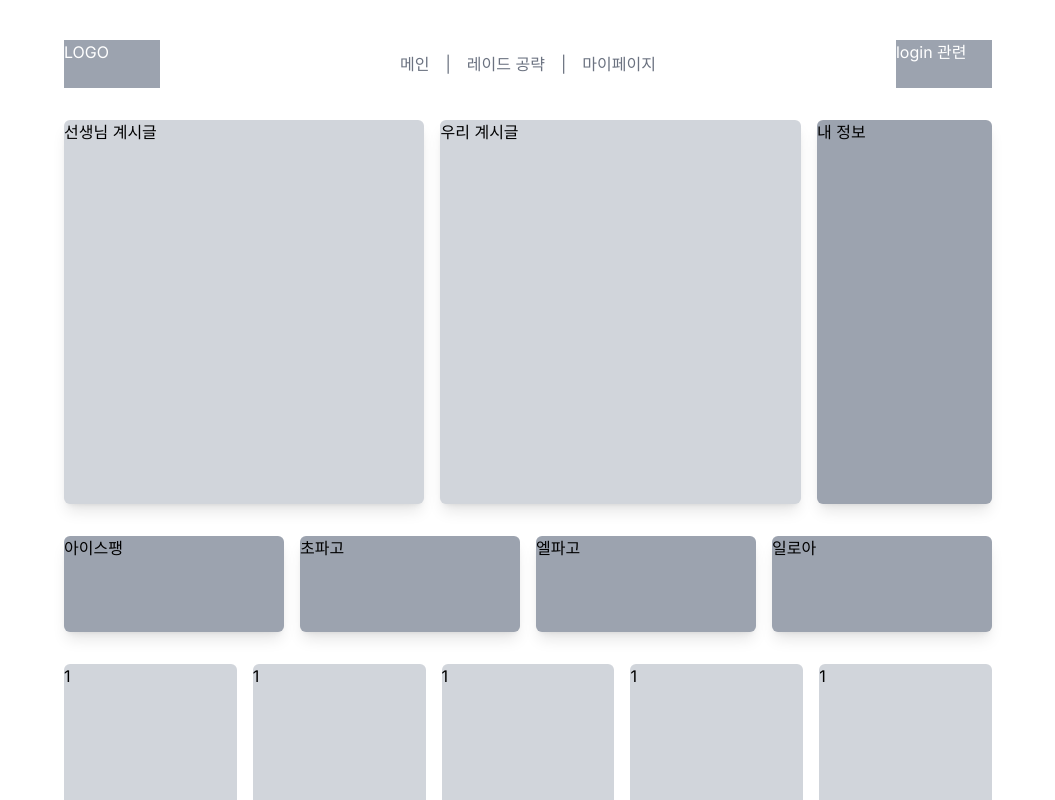
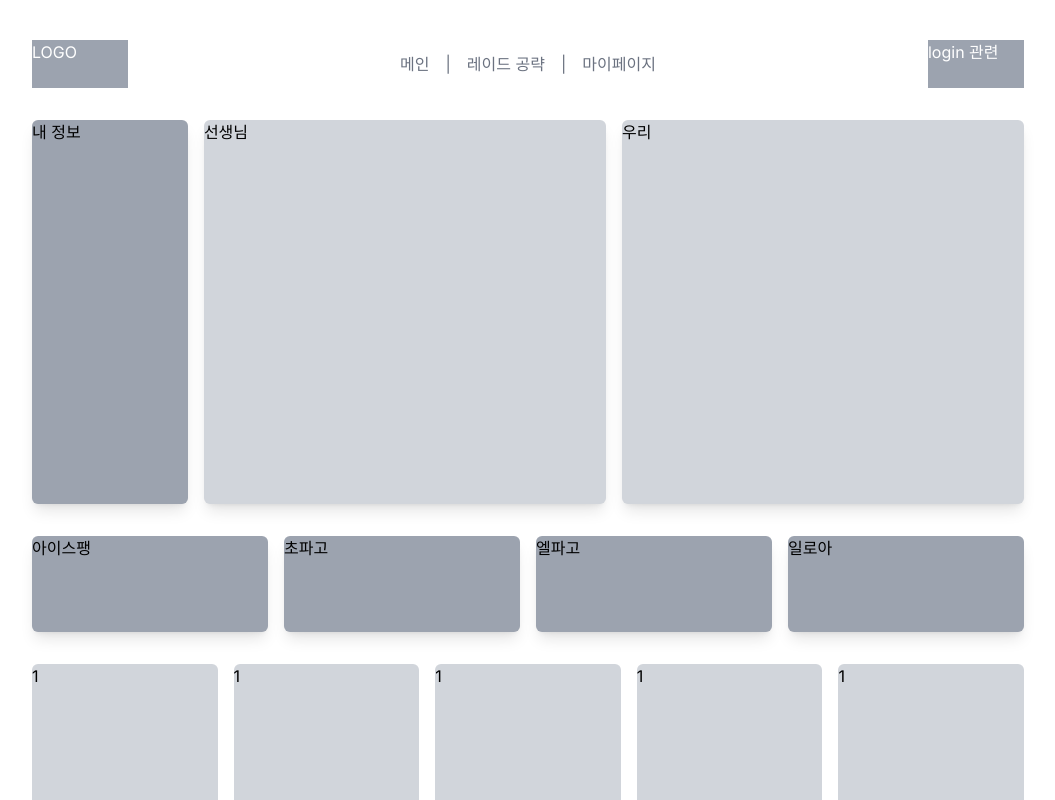
Before and after one commit to LostArk-RaidBoard/Star-Breaker-Raid, a Next.js app: page / in a window 1280 px wide. Shown: the top 800 px of the page, without its empty margins (112-1167 px from the left). Built offline with nearby package versions, Linux system fonts and the light colour scheme.

Commit message:
feat#4 mainpage add  DynamicLayout

```diff
--- a/next.config.mjs
+++ b/next.config.mjs
@@ -5,7 +5,6 @@ const nextConfig = {
       test: /\.svg$/,
       use: ['@svgr/webpack'],
     })
-
     return config
   },
 }
--- a/src/components/MainField/Embeded.tsx
+++ b/src/components/MainField/Embeded.tsx
@@ -1,10 +1,18 @@
 export default function Embeded() {
   return (
-    <div className='flex h-full w-full items-center justify-between gap-4'>
-      <div className='h-24 w-[24%] rounded-md bg-gray-400 shadow-lg'>아이스팽 </div>
-      <div className='h-24 w-[24%] rounded-md bg-gray-400 shadow-lg'>초파고 </div>
-      <div className='h-24 w-[24%] rounded-md bg-gray-400 shadow-lg'>엘파고 </div>
-      <div className='h-24 w-[24%] rounded-md bg-gray-400 shadow-lg'>일로아 </div>
+    <div className='flex h-full w-full grid-cols-4 items-center justify-between gap-4'>
+      <div className='h-24 w-24 rounded-md bg-gray-400 shadow-lg sm:w-32 md:w-52 lg:w-72 xl:w-80'>
+        아이스팽
+      </div>
+      <div className='h-24 w-24 rounded-md bg-gray-400 shadow-lg sm:w-32 md:w-52 lg:w-72 xl:w-80'>
+        초파고
+      </div>
+      <div className='h-24 w-24 rounded-md bg-gray-400 shadow-lg sm:w-32 md:w-52 lg:w-72 xl:w-80'>
+        엘파고
+      </div>
+      <div className='h-24 w-24 rounded-md bg-gray-400 shadow-lg sm:w-32 md:w-52 lg:w-72 xl:w-80'>
+        일로아
+      </div>
     </div>
   )
 }
--- a/src/components/MainField/MainField.tsx
+++ b/src/components/MainField/MainField.tsx
@@ -5,9 +5,8 @@ import MainRaidGuide from '@/components/MainField/MainRaidGuide'
 export default function MainField() {
   return (
     <div className='mt-8 flex h-full w-full flex-col items-center justify-center'>
-      <div className='flex h-96 w-full gap-4'>
+      <div className='flex h-[700px] w-full flex-col gap-4 md:h-96 md:flex-row'>
         <MainPost />
-        <div className='h-full w-[19%] rounded-md bg-gray-400 shadow-lg'>내 정보</div>
       </div>
       <div className='mt-8 h-24 w-full'>
         <Embeded />
--- a/src/components/MainField/MainPost.tsx
+++ b/src/components/MainField/MainPost.tsx
@@ -1,8 +1,11 @@
 export default function MainPost() {
   return (
-    <div className='flex h-full w-[80%] gap-4'>
-      <div className='h-full w-[49%] rounded-md bg-gray-300 shadow-lg'>선생님 계시글</div>
-      <div className='h-full w-[49%] rounded-md bg-gray-300 shadow-lg'>우리 계시글</div>
+    <div className='flex h-full w-full flex-row-reverse flex-col gap-4 md:flex-row'>
+      <div className='h-44 w-full rounded-md bg-gray-400 shadow-lg md:h-full md:w-[19%]'>
+        내 정보
+      </div>
+      <div className='h-full w-full rounded-md bg-gray-300 shadow-lg md:w-[49%]'>선생님 </div>
+      <div className='h-full w-full rounded-md bg-gray-300 shadow-lg md:w-[49%]'>우리 </div>
     </div>
   )
 }
--- a/src/components/MainField/MainRaidGuide.tsx
+++ b/src/components/MainField/MainRaidGuide.tsx
@@ -1,6 +1,6 @@
 export default function MainRaidGuide() {
   return (
-    <div className='grid w-full grid-cols-5 gap-4'>
+    <div className='grid w-full grid-cols-2 gap-4 md:grid-cols-3 lg:grid-cols-4 xl:grid-cols-5'>
       <div className='h-56 rounded-md bg-gray-300'>1</div>
       <div className='h-56 rounded-md bg-gray-300'>1</div>
       <div className='h-56 rounded-md bg-gray-300'>1</div>
--- a/src/components/screen.tsx
+++ b/src/components/screen.tsx
@@ -1,3 +1,7 @@
 export default function Screen({ children }: { children: React.ReactNode }) {
-  return <div className='flex justify-center px-44 py-10'>{children}</div>
+  return (
+    <div className='flex items-center justify-center px-5 py-10 sm:px-12 md:px-16 lg:px-28 xl:px-36 2xl:px-44'>
+      {children}
+    </div>
+  )
 }
```
